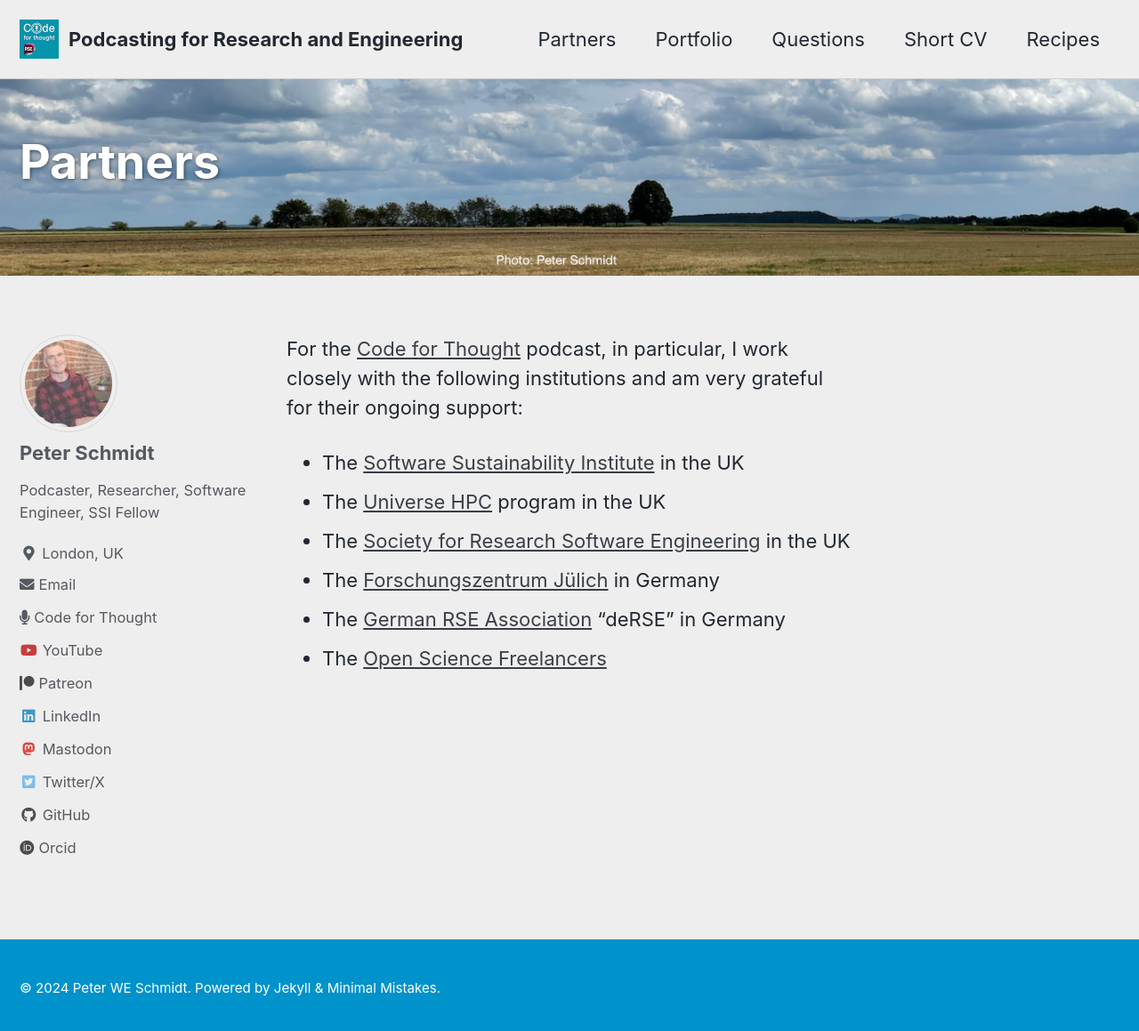
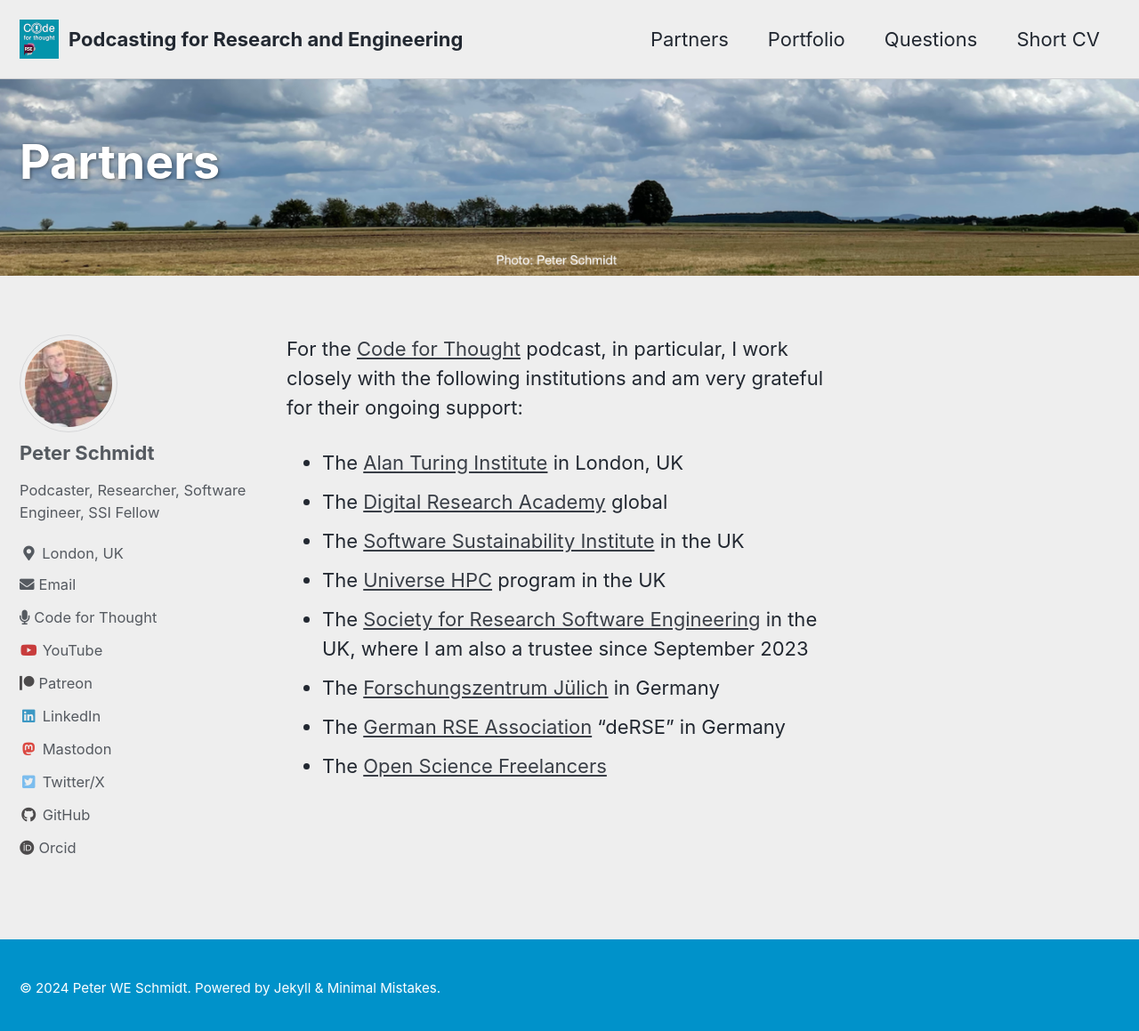
Before and after one commit to pweschmidt/pweschmidt.github.io, a Jekyll site: the page built from _pages/partners.md, in a window 1280 px wide and 1167 px high. Shown: the top 1159 px of the window at 89% size. Built offline with Jekyll 4.4.1, drawn with Linux system fonts in a browser that asks for light colours; cached includes are drawn as plain includes.

Commit message:
updated partners, portfolio and removed recipies

```diff
--- a/_config.yml
+++ b/_config.yml
@@ -81,7 +81,7 @@ author:
       url: "https://codeforthought.buzzsprout.com"
     - label: "YouTube"
       icon: "fab fa-fw fa-youtube"
-      url: "https://www.youtube.com/@code4thought"
+      url: "https://www.youtube.com/playlist?list=PL-YIfuwj8R2jB6YR8i0dOOM3R95j1ISE_"
     - label: "Patreon"
       icon: "fab fa-brands fa-patreon"
       url: "https://www.patreon.com/codeforthought"
--- a/_data/navigation.yml
+++ b/_data/navigation.yml
@@ -8,5 +8,3 @@ main:
     url: /questions/
   - title: "Short CV"
     url: /cv/
-  - title: "Recipes"
-    url: /cooking/
--- a/_pages/partners.md
+++ b/_pages/partners.md
@@ -10,9 +10,11 @@ header:
 
 For the [Code for Thought](https://codeforthought.buzzsprout.com) podcast, in particular, I work closely with the following institutions and am very grateful for their ongoing support:
 
+- The [Alan Turing Institute](https://www.turing.ac.uk) in London, UK
+- The [Digital Research Academy](https://digital-research.academy) global
 - The [Software Sustainability Institute](https://www.software.ac.uk) in the UK
 - The [Universe HPC](http://www.universe-hpc.ac.uk) program in the UK
-- The [Society for Research Software Engineering](https://society-rse.org) in the UK
+- The [Society for Research Software Engineering](https://society-rse.org) in the UK, where I am also a trustee since September 2023
 - The [Forschungszentrum Jülich](https://www.fz-juelich.de/de) in Germany
 - The [German RSE Association](https://de-rse.org/de/index.html) "deRSE" in Germany
 - The [Open Science Freelancers](https://open-science-freelancers.gitlab.io)
```
Also changed, not shown: _pages/cooking.md (+4 -2 lines), _pages/portfolio.md (+4 -0 lines), assets/images/logo-wisspod-dunkel.png (added), 12 other files.
